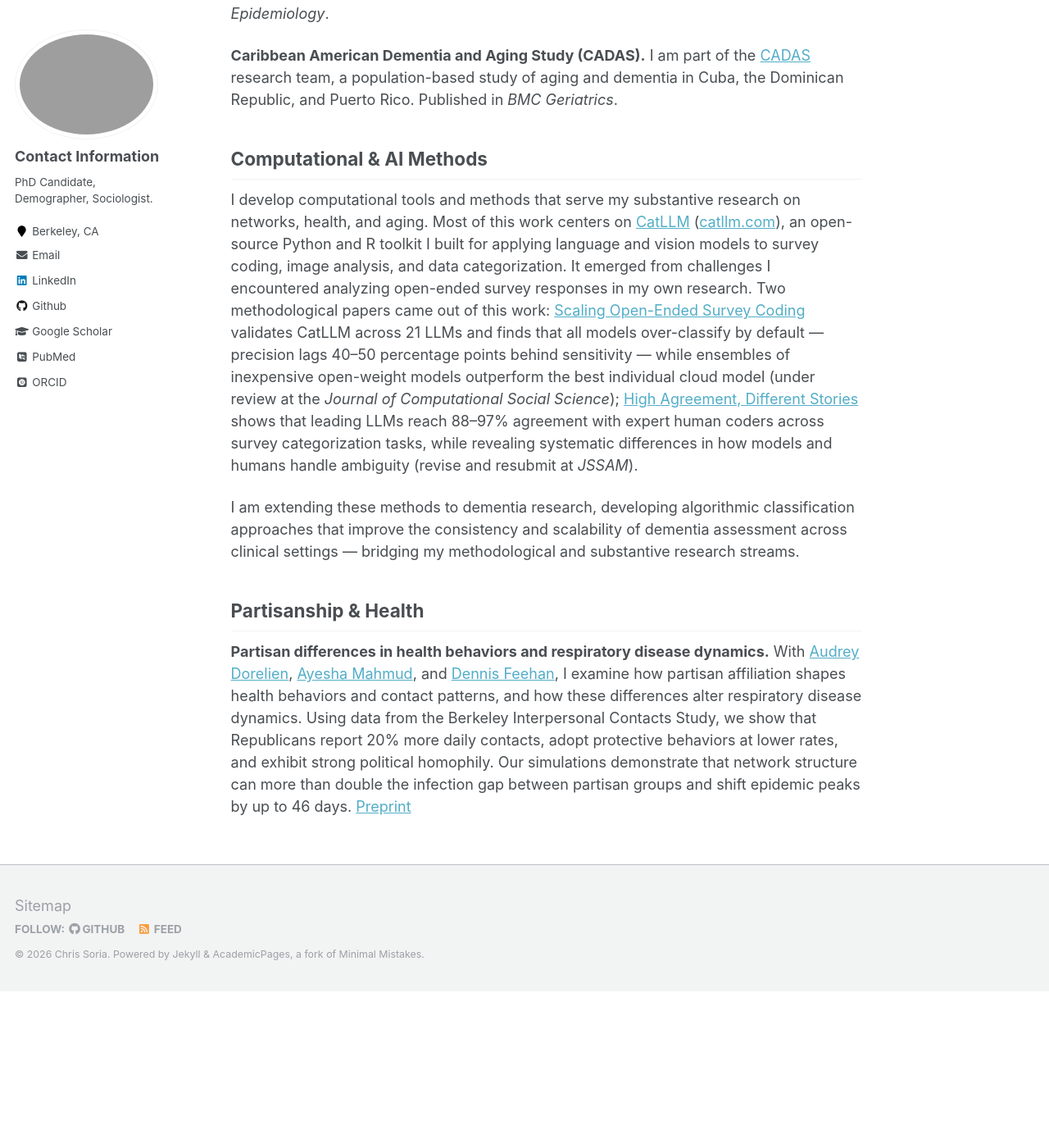
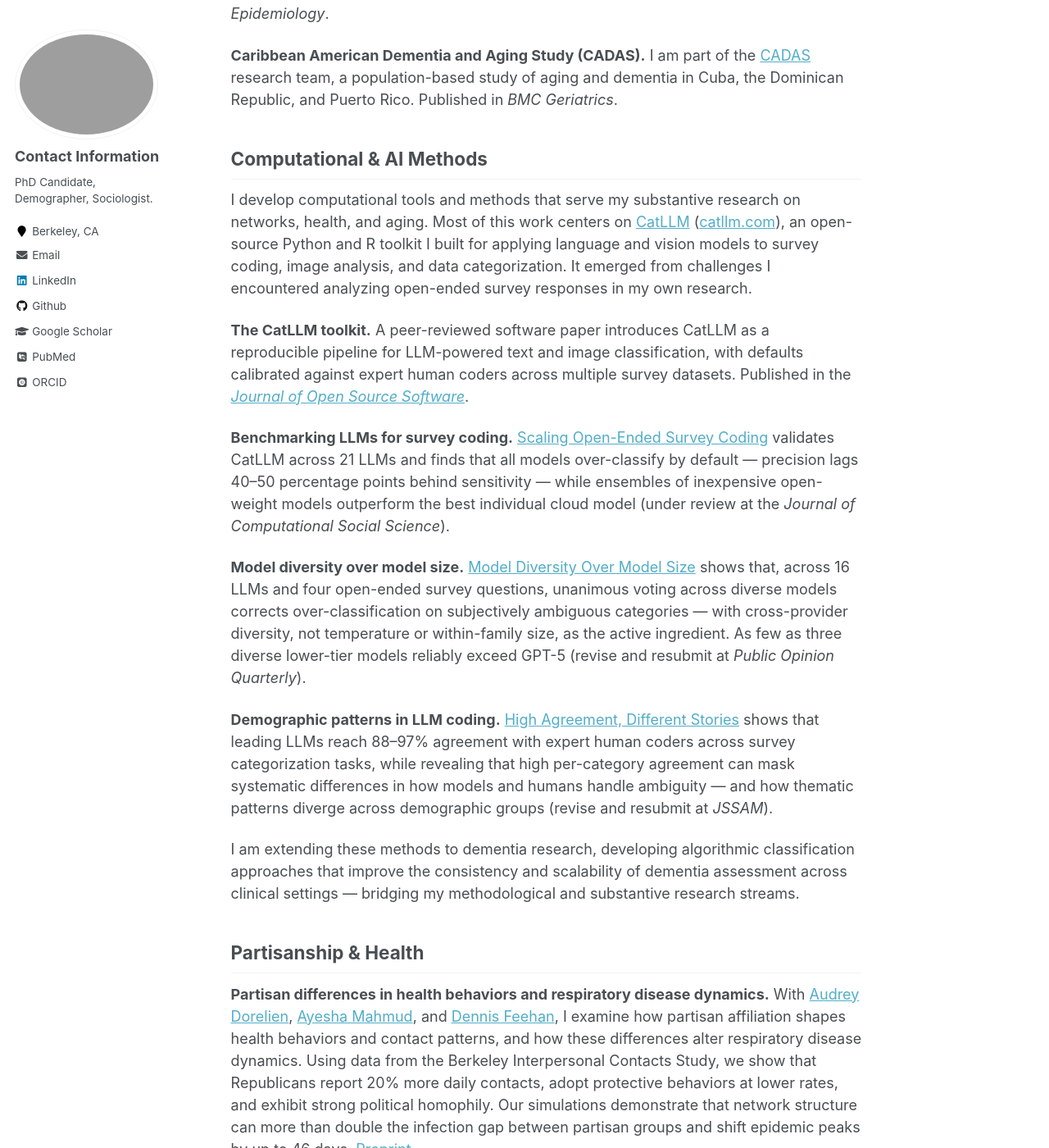
Before and after one commit to chrissoria/chrissoria.github.io, a Jekyll site: the page built from _pages/research.md, in a window 1280 px wide and 1400 px high, scrolled down 1129 px. Shown: the whole window at 82% size. Built offline with Jekyll 4.4.1, drawn with Linux system fonts in a browser that asks for light colours; some web fonts are replaced; before the commit the page ends 2338 px from its top, so only the background shows below that.

Commit message:
research: expand Computational & AI Methods into per-paper subsections
Co-Authored-By: Claude Opus 4.8 <noreply@anthropic.com>

```diff
--- a/_pages/research.md
+++ b/_pages/research.md
@@ -27,7 +27,15 @@ My primary research examines how social network structure and quality influence
 
 Computational & AI Methods
 ------
-I develop computational tools and methods that serve my substantive research on networks, health, and aging. Most of this work centers on [CatLLM](/catllm/) ([catllm.com](https://catllm.com)), an open-source Python and R toolkit I built for applying language and vision models to survey coding, image analysis, and data categorization. It emerged from challenges I encountered analyzing open-ended survey responses in my own research. Two methodological papers came out of this work: [Scaling Open-Ended Survey Coding](https://osf.io/preprints/socarxiv/gjvcf_v1) validates CatLLM across 21 LLMs and finds that all models over-classify by default — precision lags 40–50 percentage points behind sensitivity — while ensembles of inexpensive open-weight models outperform the best individual cloud model (under review at the *Journal of Computational Social Science*); [High Agreement, Different Stories](https://osf.io/preprints/socarxiv/85kyd_v1) shows that leading LLMs reach 88–97% agreement with expert human coders across survey categorization tasks, while revealing systematic differences in how models and humans handle ambiguity (revise and resubmit at *JSSAM*).
+I develop computational tools and methods that serve my substantive research on networks, health, and aging. Most of this work centers on [CatLLM](/catllm/) ([catllm.com](https://catllm.com)), an open-source Python and R toolkit I built for applying language and vision models to survey coding, image analysis, and data categorization. It emerged from challenges I encountered analyzing open-ended survey responses in my own research.
+
+**The CatLLM toolkit.** A peer-reviewed software paper introduces CatLLM as a reproducible pipeline for LLM-powered text and image classification, with defaults calibrated against expert human coders across multiple survey datasets. Published in the *[Journal of Open Source Software](https://doi.org/10.21105/joss.09678)*.
+
+**Benchmarking LLMs for survey coding.** [Scaling Open-Ended Survey Coding](https://osf.io/preprints/socarxiv/gjvcf_v1) validates CatLLM across 21 LLMs and finds that all models over-classify by default — precision lags 40–50 percentage points behind sensitivity — while ensembles of inexpensive open-weight models outperform the best individual cloud model (under review at the *Journal of Computational Social Science*).
+
+**Model diversity over model size.** [Model Diversity Over Model Size](https://osf.io/preprints/socarxiv/er6mz_v1) shows that, across 16 LLMs and four open-ended survey questions, unanimous voting across diverse models corrects over-classification on subjectively ambiguous categories — with cross-provider diversity, not temperature or within-family size, as the active ingredient. As few as three diverse lower-tier models reliably exceed GPT-5 (revise and resubmit at *Public Opinion Quarterly*).
+
+**Demographic patterns in LLM coding.** [High Agreement, Different Stories](https://osf.io/preprints/socarxiv/85kyd_v1) shows that leading LLMs reach 88–97% agreement with expert human coders across survey categorization tasks, while revealing that high per-category agreement can mask systematic differences in how models and humans handle ambiguity — and how thematic patterns diverge across demographic groups (revise and resubmit at *JSSAM*).
 
 I am extending these methods to dementia research, developing algorithmic classification approaches that improve the consistency and scalability of dementia assessment across clinical settings — bridging my methodological and substantive research streams.
 
```
